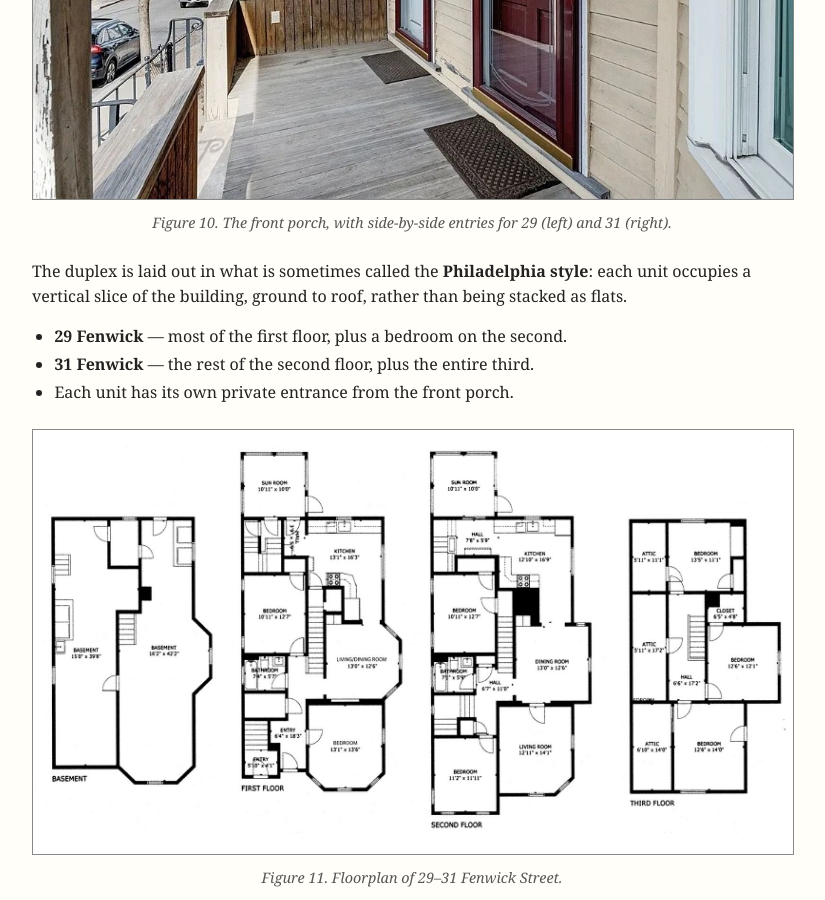
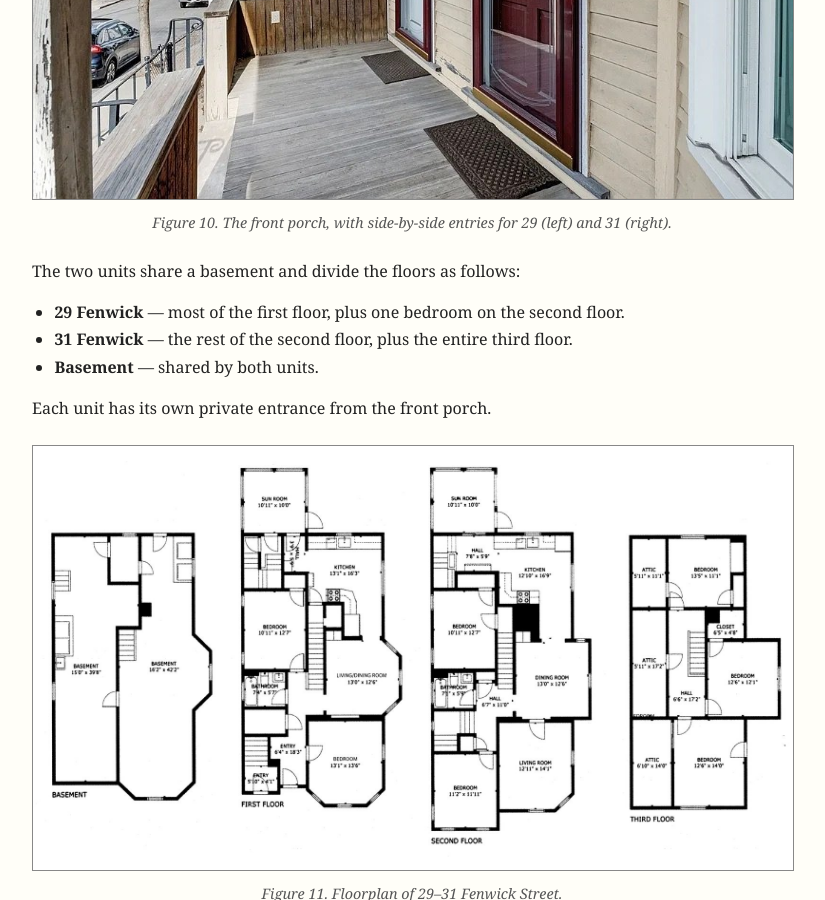
Before and after one commit to christianhatch/christianhatchme, a Jekyll site: the page fenwick/index.html, which Jekyll copies as it is, in a window 1280 px wide and 900 px high, scrolled down 11387 px. Shown: the whole window, without its empty margins (228-1053 px from the left). Built offline with Jekyll 4.4.1, drawn with Linux system fonts in a browser that asks for light colours.

Commit message:
fix description

```diff
--- a/fenwick/index.html
+++ b/fenwick/index.html
@@ -180,16 +180,18 @@
   <figcaption>Figure 10. The front porch, with side-by-side entries for 29 (left) and 31 (right).</figcaption>
 </figure>
 
-<p>The duplex is laid out in what is sometimes called the <strong>Philadelphia style</strong>: each unit occupies a vertical slice of the building, ground to roof, rather than being stacked as flats.</p>
+<p>The two units share a basement and divide the floors as follows:</p>
 
 <ul>
-  <li><strong>29 Fenwick</strong> &mdash; most of the first floor, plus a bedroom on the second.</li>
-  <li><strong>31 Fenwick</strong> &mdash; the rest of the second floor, plus the entire third.</li>
-  <li>Each unit has its own private entrance from the front porch.</li>
+  <li><strong>29 Fenwick</strong> &mdash; most of the first floor, plus one bedroom on the second floor.</li>
+  <li><strong>31 Fenwick</strong> &mdash; the rest of the second floor, plus the entire third floor.</li>
+  <li><strong>Basement</strong> &mdash; shared by both units.</li>
 </ul>
 
+<p>Each unit has its own private entrance from the front porch.</p>
+
 <figure>
-  <img src="images/29_31_fenwick_floorplan.jpg" alt="Floorplan of 29-31 Fenwick Street showing the basement, three floors, and the vertically split duplex configuration">
+  <img src="images/29_31_fenwick_floorplan.jpg" alt="Floorplan of 29-31 Fenwick Street showing the basement and three floors of the duplex">
   <figcaption>Figure 11. Floorplan of 29&ndash;31 Fenwick Street.</figcaption>
 </figure>
 
```
